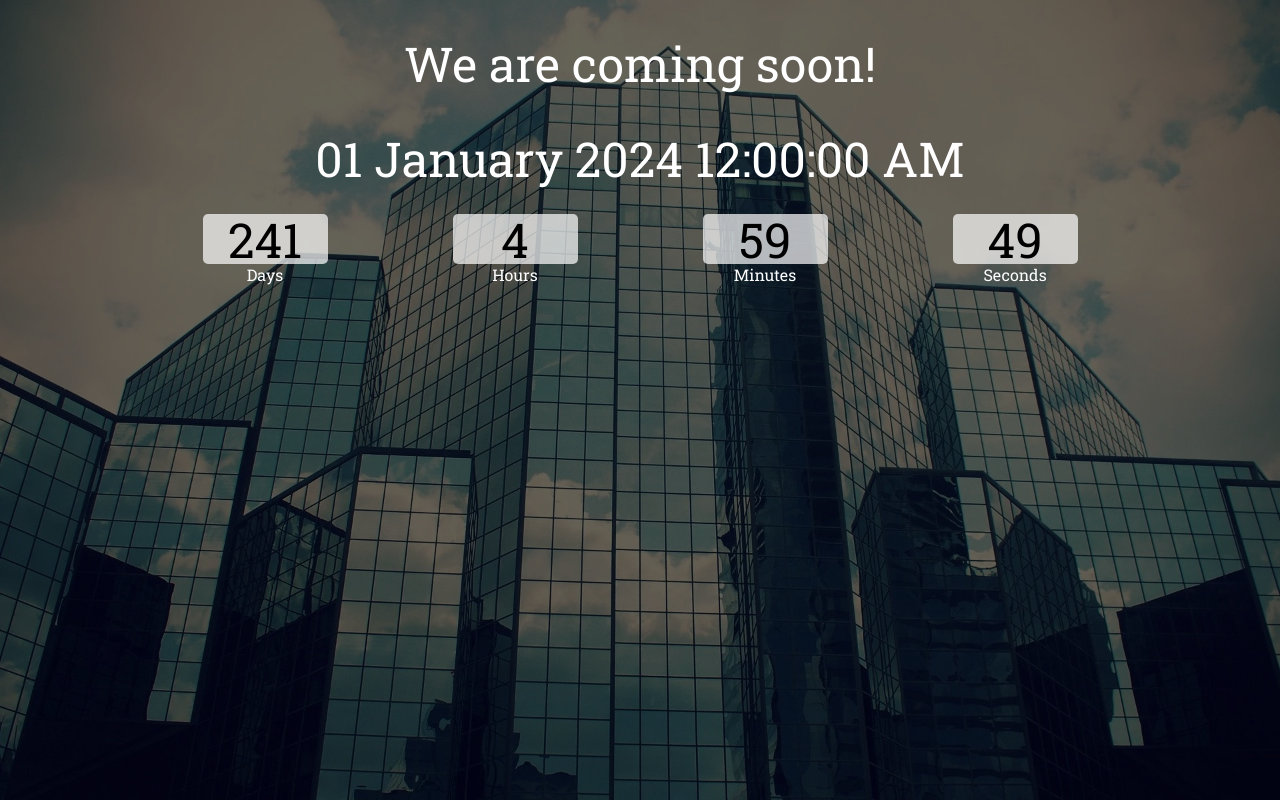
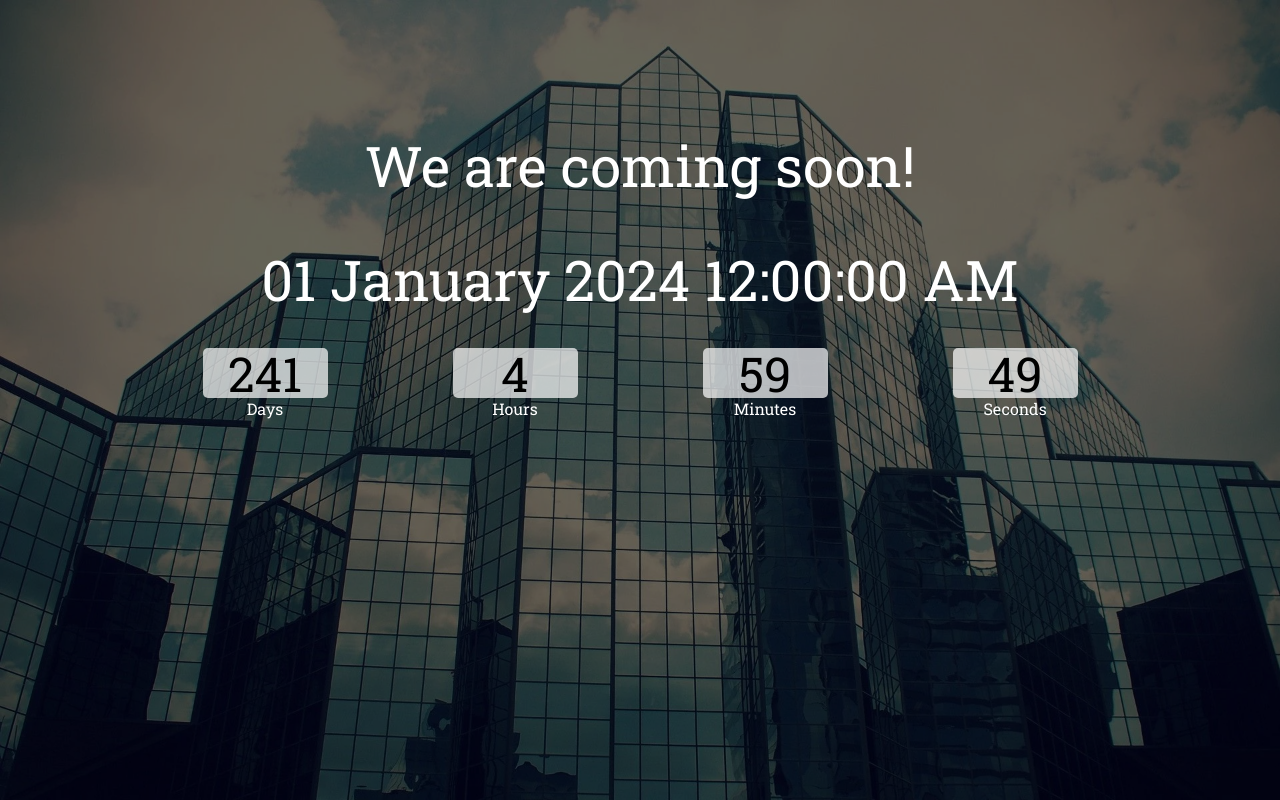
Before and after one commit to mdrahathossenantor/mdrahathossenantor.org, a plain HTML site: page index.html in a window 1280 px wide. Drawn offline with Linux system fonts and the light colour scheme.

Commit message:
version 1.1

```diff
--- a/css/style.css
+++ b/css/style.css
@@ -23,14 +23,18 @@ main {
 }
 
 .title {
-    margin-top: 2rem;
+    margin-top: 8rem;
     color: white;
     text-align: center;
-    font-size: 3rem;
+    font-size: 3.5rem;
+}
+
+#end-date {
+    margin-top: 2.5rem;
 }
 
 .col {
-    margin-top: 1.5rem;
+    margin-top: 2rem;
     width: 90%;
     display: flex;
     justify-content: center;
```
